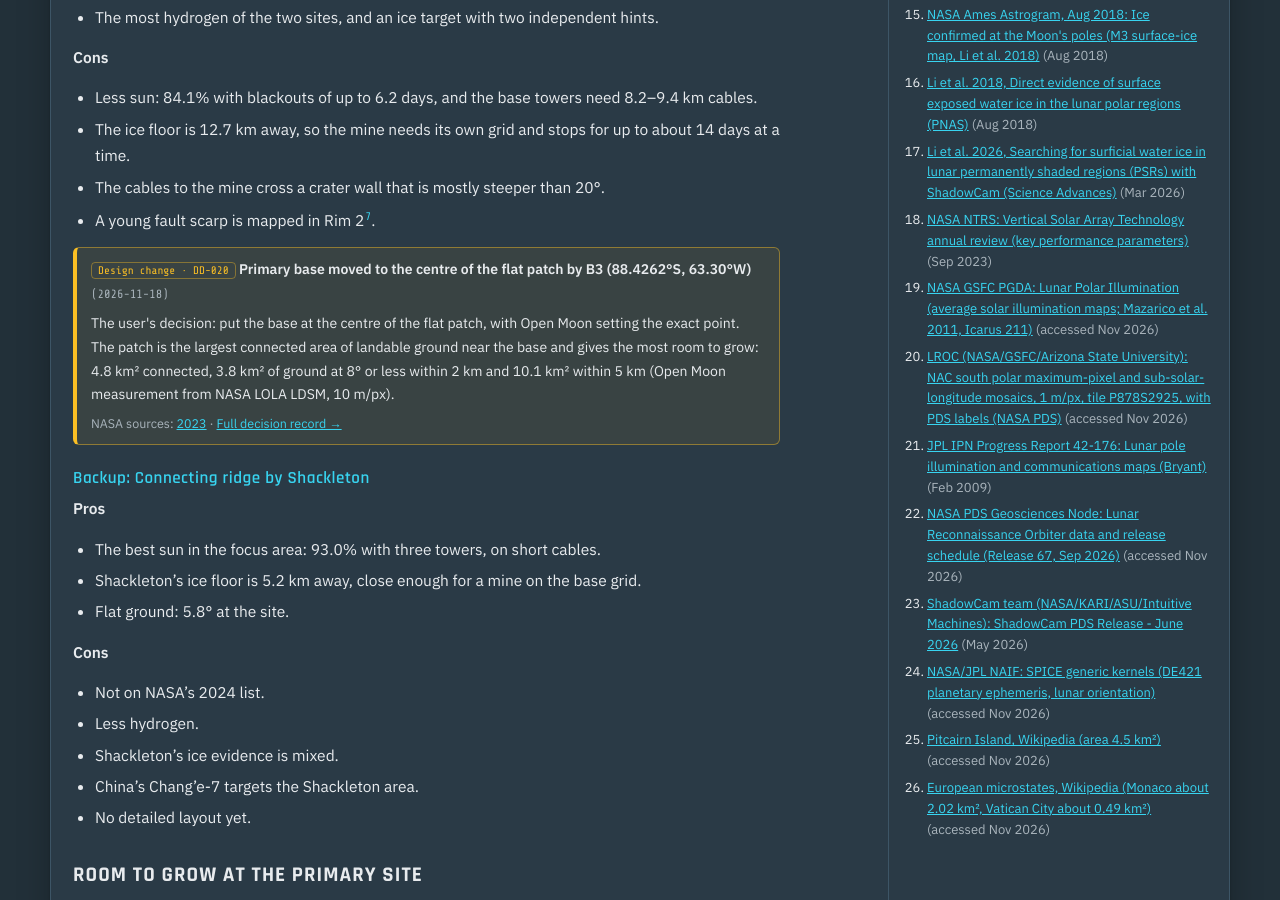
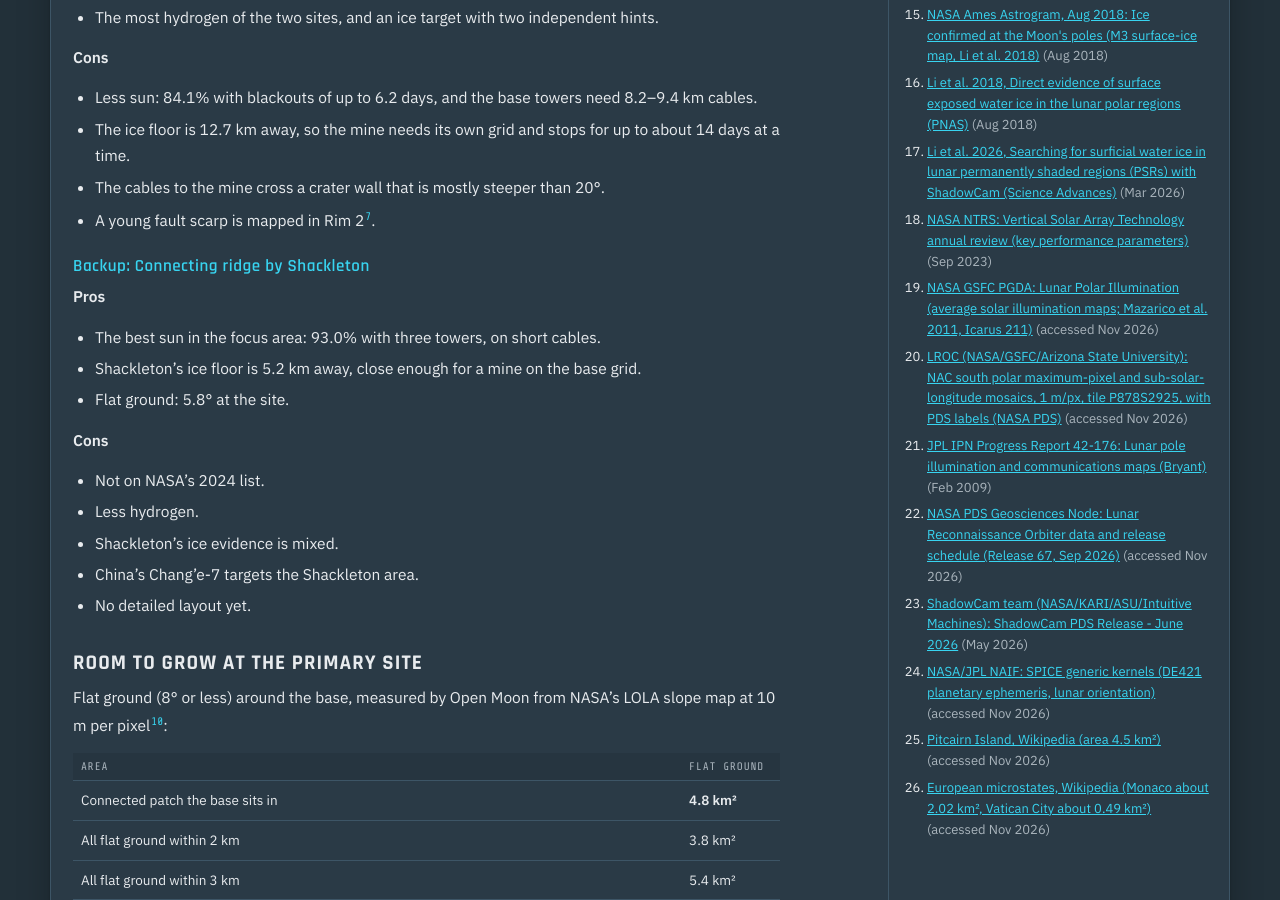
Before and after one commit to TomSomerville/openmoon, a Jekyll site: the page built from _milestones/m00-site-selection.md, in a window 1280 px wide and 900 px high, scrolled down 2176 px. Built offline with Jekyll 4.4.1, drawn with Linux system fonts in a browser that asks for light colours.

Commit message:
M00: remove design-change box
Co-Authored-By: Claude Opus 5.5 <noreply@anthropic.com>
Claude-Session: https://claude.ai/code/session_01EMgvSv8Ki6A9jj7v8eiV3S

```diff
--- a/_milestones/m00-site-selection.md
+++ b/_milestones/m00-site-selection.md
@@ -284,7 +284,6 @@ window.addEventListener('hashchange',open);open();})();
 - The cables to the mine cross a crater wall that is mostly steeper than 20°.
 - A young fault scarp is mapped in Rim 2<sup class="r">[7](#s7)</sup>.
 
-{% include decision-note.html id="DD-020" %}
 
 <!--SUNLIT-->
 
```
